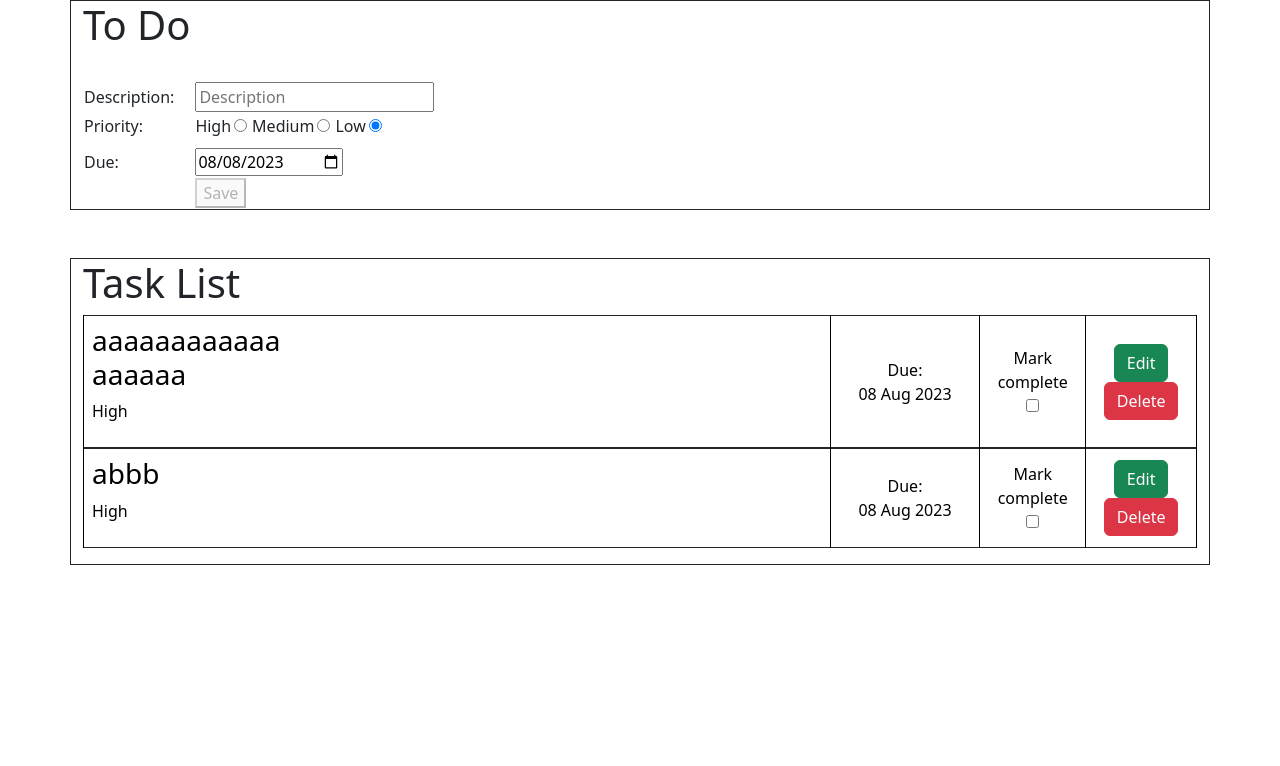
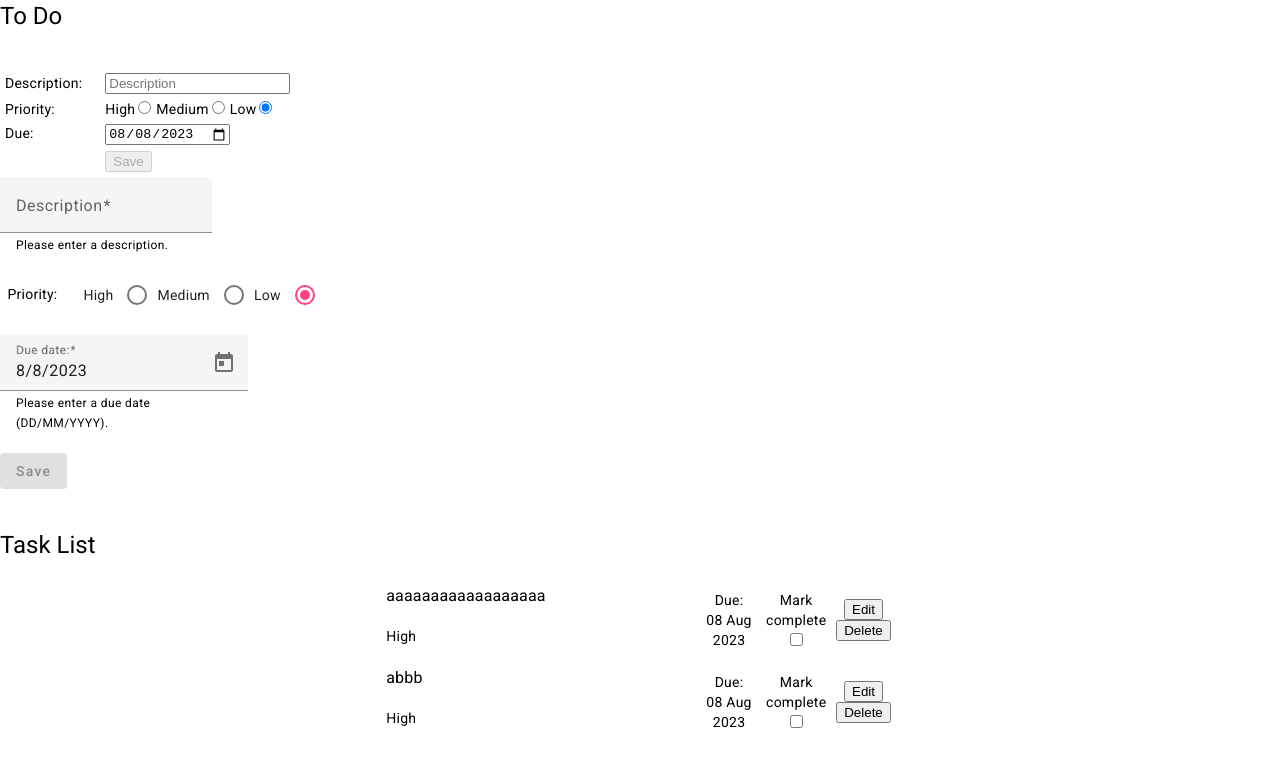
Before and after one commit to xong002/day32workshop, an Angular app: page / in a window 1280 px wide. Shown: the top 766 px of the page. Built offline with nearby package versions, Linux system fonts and the light colour scheme.

Commit message:
change form to material, excluding validation error messages

```diff
--- a/angular.json
+++ b/angular.json
@@ -25,11 +25,10 @@
               "src/assets"
             ],
             "styles": [
-              "node_modules/bootstrap/dist/css/bootstrap.min.css",
+              "@angular/material/prebuilt-themes/indigo-pink.css",
               "src/styles.css"
             ],
             "scripts": [
-              "node_modules/bootstrap/dist/js/bootstrap.min.js"
             ]
           },
           "configurations": {
@@ -90,6 +89,7 @@
               "src/assets"
             ],
             "styles": [
+              "@angular/material/prebuilt-themes/indigo-pink.css",
               "src/styles.css"
             ],
             "scripts": []
--- a/package.json
+++ b/package.json
@@ -11,10 +11,12 @@
   "private": true,
   "dependencies": {
     "@angular/animations": "^16.1.0",
+    "@angular/cdk": "^16.2.0",
     "@angular/common": "^16.1.0",
     "@angular/compiler": "^16.1.0",
     "@angular/core": "^16.1.0",
     "@angular/forms": "^16.1.0",
+    "@angular/material": "^16.2.0",
     "@angular/platform-browser": "^16.1.0",
     "@angular/platform-browser-dynamic": "^16.1.0",
     "@angular/router": "^16.1.0",
--- a/src/app/app.module.ts
+++ b/src/app/app.module.ts
@@ -6,6 +6,8 @@ import { AppComponent } from './app.component';
 import { FormsModule, ReactiveFormsModule } from '@angular/forms';
 import { TodoCreateComponent } from './components/todo-create/todo-create.component';
 import { DateValidationDirective } from './validation/date-validation.directive';
+import { MaterialModule } from './material/material.module';
+import { BrowserAnimationsModule } from '@angular/platform-browser/animations';
 
 @NgModule({
   declarations: [
@@ -17,7 +19,9 @@ import { DateValidationDirective } from './validation/date-validation.directive'
     BrowserModule,
     AppRoutingModule,
     FormsModule,
-    ReactiveFormsModule
+    ReactiveFormsModule,
+    MaterialModule,
+    BrowserAnimationsModule
   ],
   providers: [],
   bootstrap: [AppComponent]
--- a/src/app/components/todo-create/todo-create.component.html
+++ b/src/app/components/todo-create/todo-create.component.html
@@ -90,22 +90,30 @@
                 Please select due date (mandatory).
               </div>
               <div
-                *ngIf="
-                  todo.get('due').hasError('pastDate')
-                "
+                *ngIf="todo.get('due').hasError('pastDate')"
                 style="width: auto; color: red"
               >
                 Date is in the past.
               </div>
             </td>
           </tr>
-          <tr><input type="hidden" formControlName="completed">
-            <input type="hidden" formControlName="editing"></tr>
+          <tr>
+            <input type="hidden" formControlName="completed" />
+            <input type="hidden" formControlName="editing" />
+          </tr>
           <tr>
             <td></td>
             <td style="padding-left: 20px">
-              <button type="submit" [disabled]="!todoGroup.valid" (click)="addToDo()">Save</button>
-              <button *ngIf="todo.get('editing').value" (click)="cancelEdit()">Cancel</button>
+              <button
+                type="submit"
+                [disabled]="!todoGroup.valid"
+                (click)="addToDo()"
+              >
+                Save
+              </button>
+              <button *ngIf="todo.get('editing').value" (click)="cancelEdit()">
+                Cancel
+              </button>
             </td>
           </tr>
         </div>
@@ -113,3 +121,85 @@
     </table>
   </form>
 </div>
+
+<div>
+  <form [formGroup]="todoGroup">
+    <div formArrayName="todoArrays">
+      <div *ngFor="let todo of todoArray.controls" [formGroup]="todo">
+        <mat-form-field>
+          <mat-label>Description</mat-label>
+          <input matInput value="description" formControlName="description" />
+          <mat-hint>Please enter a description.</mat-hint>
+        </mat-form-field>
+        <br /><br />
+        &nbsp;&nbsp;Priority: &nbsp;&nbsp;&nbsp;&nbsp;&nbsp;
+        <mat-radio-group formControlName="priority">
+          <mat-radio-button value="High" labelPosition="before"
+            >High</mat-radio-button
+          >
+          <mat-radio-button value="Medium" labelPosition="before"
+            >Medium</mat-radio-button
+          >
+          <mat-radio-button value="Low" labelPosition="before"
+            >Low</mat-radio-button
+          >
+        </mat-radio-group>
+        <br /><br />
+        <mat-form-field>
+          <mat-label>Due date:</mat-label>
+          <input matInput [matDatepicker]="picker" formControlName="due" />
+          <mat-hint>Please enter a due date (DD/MM/YYYY).</mat-hint>
+          <mat-datepicker-toggle
+            matIconSuffix
+            [for]="picker"
+          ></mat-datepicker-toggle>
+          <mat-datepicker #picker></mat-datepicker>
+        </mat-form-field>
+        <input type="hidden" formControlName="completed" />
+        <input type="hidden" formControlName="editing" />
+        <br /><br /><br />
+        <button
+          mat-raised-button
+          color="primary"
+          type="submit"
+          [disabled]="!todoGroup.valid"
+          (click)="addToDo()"
+        >
+          Save
+        </button>
+        <button
+          mat-raised-button
+          color="warn"
+          *ngIf="todo.get('editing').value"
+          (click)="cancelEdit()"
+        >
+          Cancel
+        </button>
+      </div>
+    </div>
+  </form>
+</div>
+
+<!-- <br /><br /><br /><br /><br /><br /><br /><br />
+<form>
+  <mat-form-field>
+    <mat-label>Message</mat-label>
+    <input
+      matInput
+      #message
+      maxlength="256"
+      placeholder="Ex. I need help with..."
+    />
+    <mat-hint align="start"
+      ><strong>Don't disclose personal info</strong>
+    </mat-hint>
+    <mat-hint align="end">{{ message.value.length }} / 256</mat-hint>
+  </mat-form-field>
+  <mat-form-field>
+    <mat-label>Choose a date</mat-label>
+    <input matInput [matDatepicker]="picker" />
+    <mat-hint>MM/DD/YYYY</mat-hint>
+    <mat-datepicker-toggle matIconSuffix [for]="picker"></mat-datepicker-toggle>
+    <mat-datepicker #picker></mat-datepicker>
+  </mat-form-field>
+</form> -->
--- a/src/index.html
+++ b/src/index.html
@@ -6,8 +6,11 @@
   <base href="/">
   <meta name="viewport" content="width=device-width, initial-scale=1">
   <link rel="icon" type="image/x-icon" href="favicon.ico">
+  <link rel="preconnect" href="https://fonts.gstatic.com">
+  <link href="https://fonts.googleapis.com/css2?family=Roboto:wght@300;400;500&display=swap" rel="stylesheet">
+  <link href="https://fonts.googleapis.com/icon?family=Material+Icons" rel="stylesheet">
 </head>
-<body>
+<body class="mat-typography">
   <app-root></app-root>
 </body>
 </html>
--- a/src/styles.css
+++ b/src/styles.css
@@ -1 +1,4 @@
 /* You can add global styles to this file, and also import other style files */
+
+html, body { height: 100%; }
+body { margin: 0; font-family: Roboto, "Helvetica Neue", sans-serif; }
```
Also changed, not shown: src/app/material/material.module.ts (added, +30 -0 lines), 1 other file (tests, documents, lock files or other folders).
